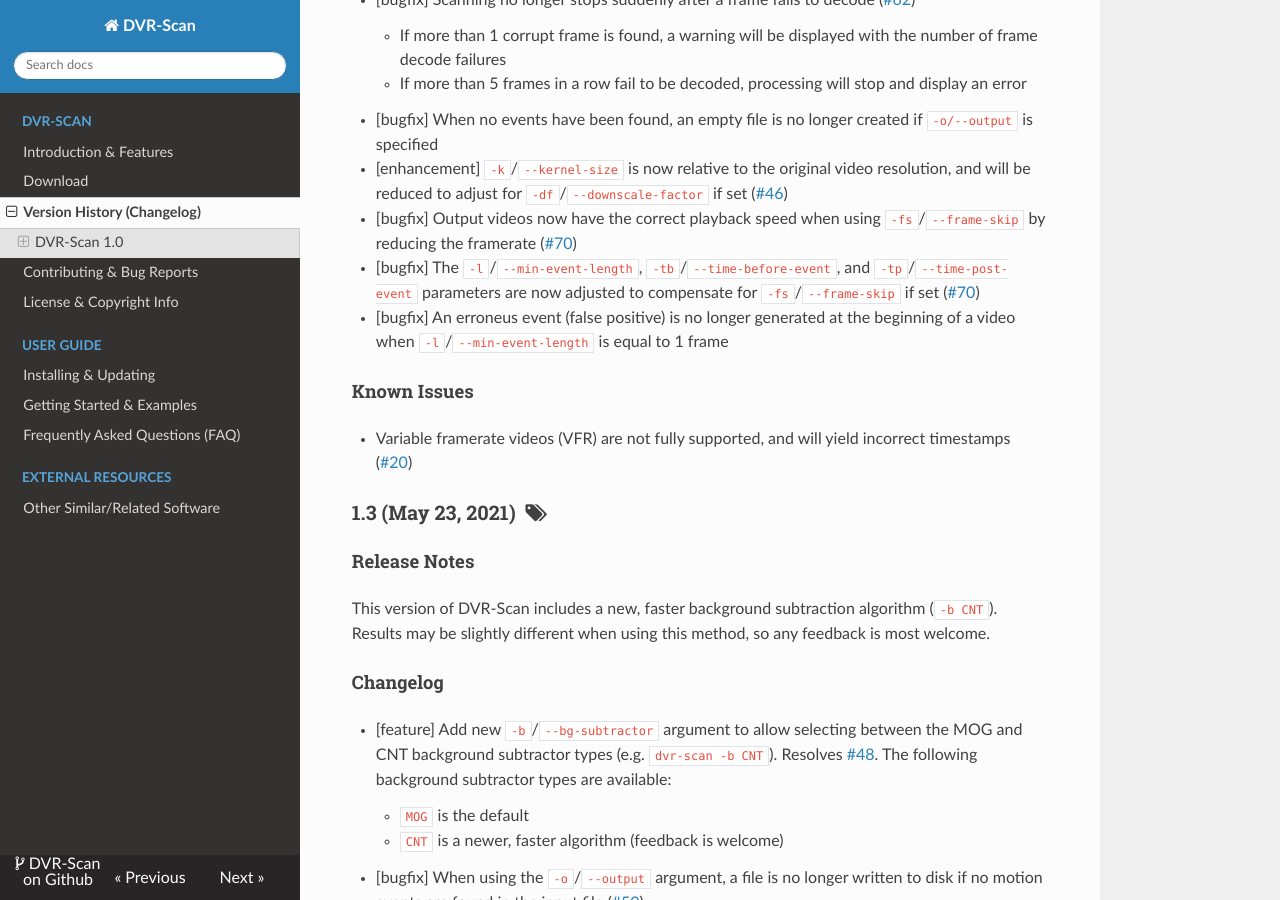
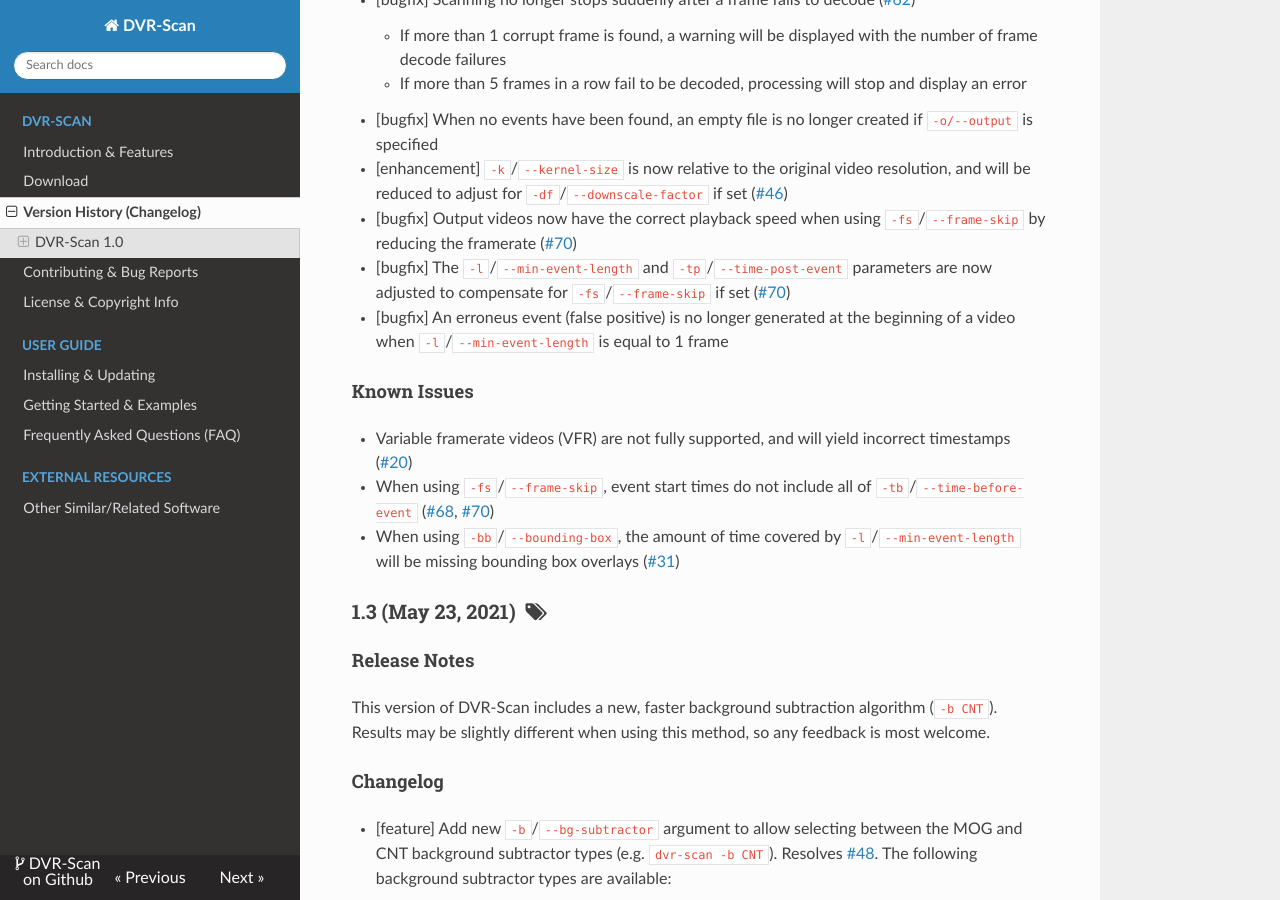
Before and after one commit to Breakthrough/DVR-Scan, an MkDocs documentation site: the page built from docs/changelog.md, in a window 1280 px wide and 900 px high, scrolled down 864 px. Built offline with MkDocs 1.6.1, drawn with Linux system fonts in a browser that asks for light colours; nearby versions of some CDN libraries; old or Windows-style settings are respelled for this version of MkDocs.

Commit message:
Update known issues.

```diff
--- a/docs/changelog.md
+++ b/docs/changelog.md
@@ -25,12 +25,14 @@
  * [bugfix] When no events have been found, an empty file is no longer created if `-o/--output` is specified
  * [enhancement] `-k`/`--kernel-size` is now relative to the original video resolution, and will be reduced to adjust for `-df`/`--downscale-factor` if set ([#46](https://github.com/Breakthrough/DVR-Scan/issues/46))
  * [bugfix] Output videos now have the correct playback speed when using `-fs`/`--frame-skip` by reducing the framerate ([#70](https://github.com/Breakthrough/DVR-Scan/issues/70))
- * [bugfix] The `-l`/`--min-event-length`, `-tb`/`--time-before-event`, and `-tp`/`--time-post-event` parameters are now adjusted to compensate for `-fs`/`--frame-skip` if set ([#70](https://github.com/Breakthrough/DVR-Scan/issues/70))
+ * [bugfix] The `-l`/`--min-event-length` and `-tp`/`--time-post-event` parameters are now adjusted to compensate for `-fs`/`--frame-skip` if set ([#70](https://github.com/Breakthrough/DVR-Scan/issues/70))
  * [bugfix] An erroneus event (false positive) is no longer generated at the beginning of a video when `-l`/`--min-event-length` is equal to 1 frame
 
 #### Known Issues
 
  * Variable framerate videos (VFR) are not fully supported, and will yield incorrect timestamps ([#20](https://github.com/Breakthrough/DVR-Scan/issues/20))
+ * When using `-fs`/`--frame-skip`, event start times do not include all of `-tb`/`--time-before-event` ([#68](https://github.com/Breakthrough/DVR-Scan/issues/68), [#70](https://github.com/Breakthrough/DVR-Scan/issues/70))
+ * When using `-bb`/`--bounding-box`, the amount of time covered by `-l`/`--min-event-length` will be missing bounding box overlays ([#31](https://github.com/Breakthrough/DVR-Scan/issues/31))
 
 
 ### 1.3 (May 23, 2021) &nbsp;<span class="fa fa-tags"></span>
```
